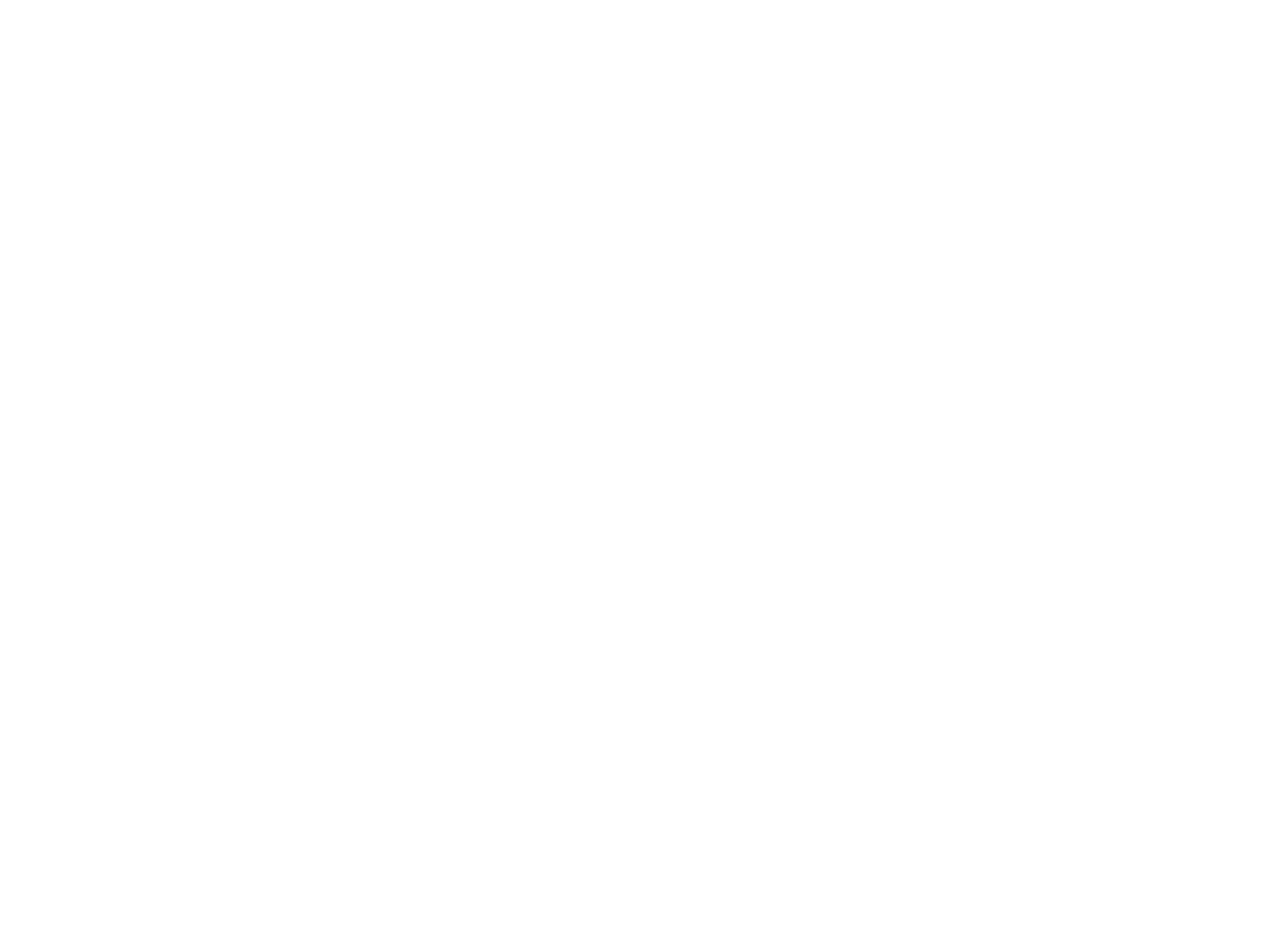
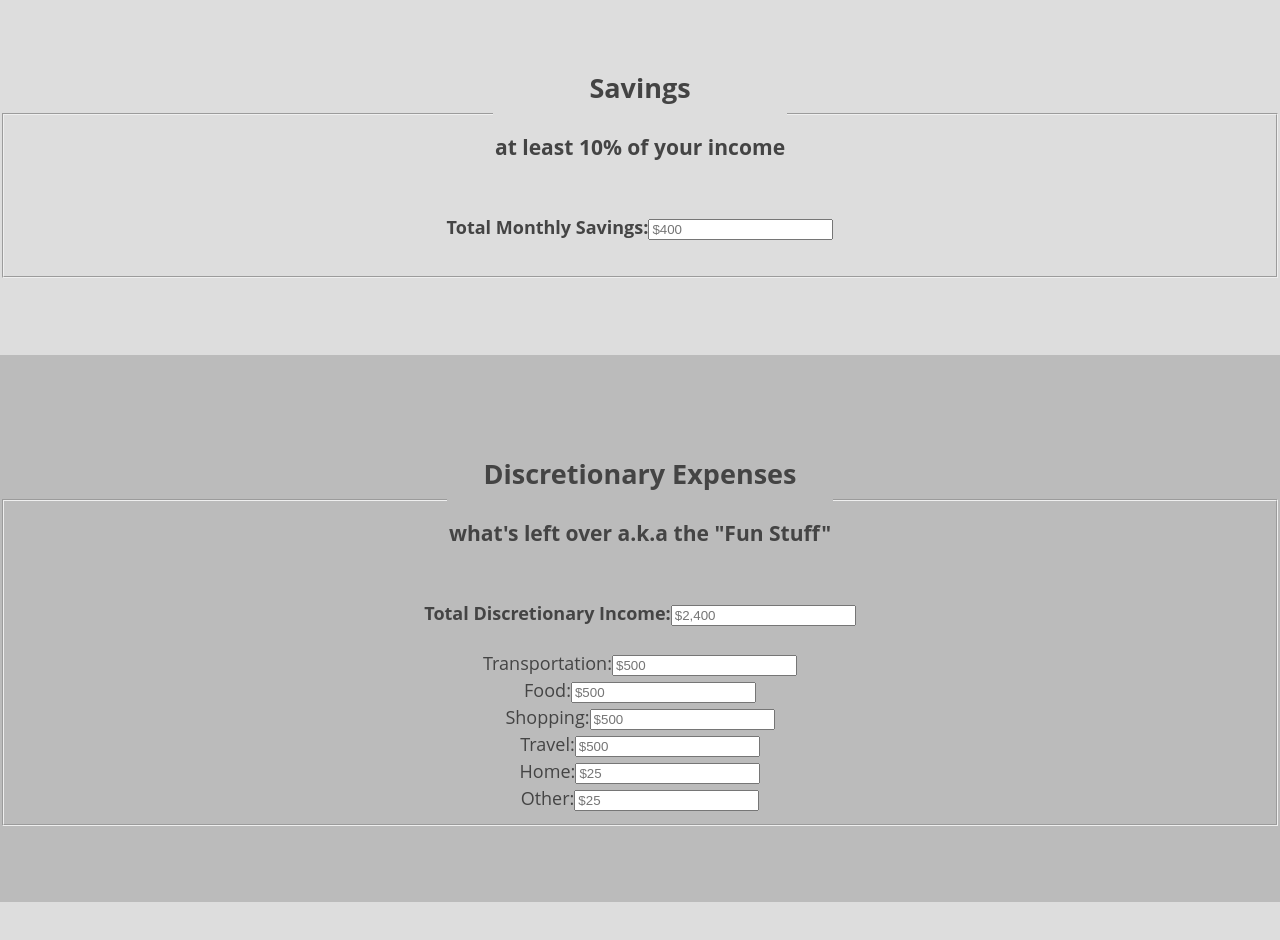
Before and after one commit to Chanda-Abdul/Easy-Budget-Client, a React (Create React App) app: page /makebudget in a window 1280 px wide. Shown: the part 1380-2320 px from the top of the page. Before the commit the page ends 800 px from the top, so only its background shows below. Built offline with nearby package versions, Linux system fonts and the light colour scheme.

Commit message:
BudgetPage component created

```diff
--- a/src/App.js
+++ b/src/App.js
@@ -15,8 +15,9 @@
         <Route exact path="/" component={MainPage}/>
       </Switch>
       <Switch>
-        <Route exact path="/dashboard" component={BudgetPage}/>
+        <Route exact path="/makebudget" component={BudgetPage}/>
       </Switch>
+
       <Switch>
         <Route path="/" component={Footer}/>
       </Switch>
--- a/src/components/BudgetPage/budget-page.js
+++ b/src/components/BudgetPage/budget-page.js
@@ -33,9 +33,8 @@
         <form className="" onSubmit={(e) => this.handleSubmit(e)}>
           <fieldset name="expense-form">
             <legend>
-              Recurring Expenses
-              <br />
-              30% of your income
+              <h1>Recurring Expenses</h1>
+              <h3>30% of your income</h3>
             </legend>
 
             <label htmlFor="rent-expense-input">Rent/Mortgage:</label>
@@ -97,7 +96,6 @@
               placeholder="$25"
               onChange={(e) => this.updateWater(e.target.value)}
             />
-            <br />
           </fieldset>
         </form>
       </section>
@@ -105,13 +103,12 @@
       <section>
         <form className="" onSubmit={(e) => this.handleSubmit(e)}>
           <fieldset name="savings-form">
-          <legend>
-              Savings
-              <br />
-               at least 10% of your income
+            <legend>
+              <h1>Savings</h1>
+              <h3>at least 10% of your income</h3>
             </legend>
             <div className="input-form-group">
-              <label htmlFor="name">Total Monthly Savings:</label>
+              <h4><label htmlFor="name">Total Monthly Savings:</label>
               <input
                 type="number"
                 className="input__control"
@@ -119,8 +116,96 @@
                 id="total-savings"
                 placeholder="$400"
                 onChange={(e) => this.updateSavings(e.target.value)}
+              /></h4>
+            </div>
+          </fieldset>
+        </form>
+      </section>
+
+      <section>
+        <form className="" onSubmit={(e) => this.handleSubmit(e)}>
+          <fieldset name="expense-form">
+            <legend>
+              <h1> Discretionary Expenses</h1>
+              <h3>what's left over a.k.a the "Fun Stuff"</h3>
+            </legend>
+
+            <h4>
+              <label htmlFor="extra-expense-input">
+                Total Discretionary Income:
+              </label>
+              <input
+                type="number"
+                className="input__control"
+                name="discretionary-expense"
+                id="discretionary-expense"
+                placeholder="$2,400"
+                onChange={(e) => this.updateExtra(e.target.value)}
               />
-            </div>
+            </h4>
+
+            <label htmlFor="transportation-expense-input">
+              Transportation:
+            </label>
+            <input
+              type="number"
+              className="input__control"
+              name="transportation-expense"
+              id="transportation-expense"
+              placeholder="$500"
+              onChange={(e) => this.updateTransportation(e.target.value)}
+            />
+            <br />
+            <label htmlFor="food-expense-input">Food:</label>
+            <input
+              type="number"
+              className="input__control"
+              name="food-expense"
+              id="food-expense"
+              placeholder="$500"
+              onChange={(e) => this.updateFood(e.target.value)}
+            />
+            <br />
+            <label htmlFor="shopping-expense-input">Shopping:</label>
+            <input
+              type="number"
+              className="input__control"
+              name="shopping-expense"
+              id="shopping-expense"
+              placeholder="$500"
+              onChange={(e) => this.updateShopping(e.target.value)}
+            />
+            <br />
+            <label htmlFor="travel-expense-input">Travel:</label>
+            <input
+              type="number"
+              className="input__control"
+              name="travel-expense"
+              id="travel-expense"
+              placeholder="$500"
+              onChange={(e) => this.updateTravel(e.target.value)}
+            />
+            <br />
+            <label htmlFor="home-expense-input">Home:</label>
+            <input
+              type="number"
+              className="input__control"
+              name="home-expense"
+              id="home-expense"
+              placeholder="$25"
+              onChange={(e) => this.updateHome(e.target.value)}
+            />
+            <br />
+            <label htmlFor="other-expense-input">Other:</label>
+            <input
+              type="number"
+              className="input__control"
+              name="other-expense"
+              id="other-expense"
+              placeholder="$25"
+              onChange={(e) => this.updateOther(e.target.value)}
+            />
+            <br />
           </fieldset>
         </form>
       </section>
@@ -129,81 +214,3 @@
     </div>
   );
 }
-
-{
-  /* <section>
-        <p> */
-}
-{
-  /* <form className='budget-form'>
-            <div>
-              <label Htmlfor="first-name"><h5>Total Monthly Income:</label>
-              <input placeholder='$4,000' type="number" name='monthly-income' id='monthly-income' /></h5>
-            </div>
-        </form>
-        </p>
-      </section>
-      <section>
-        <header>
-            <h3>Recurring Expenses - 30% of your Income</h3>
-        </header>
-        <p><form class='expenses-form'>
-            <div>
-              <label for="recurring-expenses"><h5>Recurring Expenses:</label>
-              <input placeholder='$1,200' type="number" name='recurring-expenses' id='recurring-expenses' /></h5>
-            </div>
-            <div>
-              <label for="rent-expense"><h6>Rent/Mortgage:</label>
-              <input placeholder='$1,000' type="number" name='rent-expense' id='rent-expense' /><br>
-              <label for="electric-expense">Electricity:</label>
-              <input placeholder='$50' type="number" name='electric-expense' id='electric-expense' /><br>
-              <label for="gas-expense">Gas:</label>
-              <input placeholder='$25' type="number" name='gas-expense' id='gas-expense' /><br>
-              <label for="phone-expense">Phone:</label>
-              <input placeholder='$50' type="number" name='phone-expense' id='phone-expense' /><br>
-              <label for="internet-expense">Internet:</label>
-              <input placeholder='$50' type="number" name='internet-expense' id='internet-expense' /><br>
-              <label for="water-expense">Water:</label>
-              <input placeholder='$25' type="number" name='water-expense' id='water-expense' />
-              </h6>
-            </div>
-        </form></p>
-      </section>
-      <section>
-        <header>
-            <h3>Savings - 10% of your Income<br>*Pay yourself first*</h3>
-        </header>
-          <div>
-              <label for="savings"><h5>Monthly Savings:</label>
-              <input placeholder='$400' type="number" name='savings' id='savings' /></h5>
-            </div>
-      </section>
-      <section>
-        <header>
-            <h3>Discretionary Income <br>what's left over a.k.a. The Fun Stuff</h3>
-        </header>
-        <p><form class='expenses-discretionary'>
-            <div>
-              <label for="discretionary-expenses"><h5>Discretionary Income:</label>
-              <input placeholder='2,400' type="number" name='discretionary-expenses' id='discretionary-expenses' /></h5>
-            </div>
-            <div>
-              <label for="transport-expense"><h6>Transportation:</label>
-              <input placeholder='$500' type="number" name='transport-expense' id='transport-expense' /><br>
-              <label for="food-expense">Food:</label>
-              <input placeholder='$500' type="number" name='food-expense' id='food-expense' /><br>
-              <label for="shopping-expense">Shopping:</label>
-              <input placeholder='$500' type="number" name='shopping-expense' id='shopping-expense' /><br>
-              <label for="travel-expense">Travel:</label>
-              <input placeholder='$500' type="number" name='travel-expense' id='travel-expense' /><br>
-              <label for="home-expense">Home:</label>
-              <input placeholder='$250' type="number" name='home-expense' id='home-expense' /><br>
-              <label for="other-expense">Other:</label>
-              <input placeholder='$150' type="number" name='other-expense' id='other-expense' />
-              </h6>
-            </div>
-        </form></p> */
-}
-{
-  /* </section>   */
-}
```
